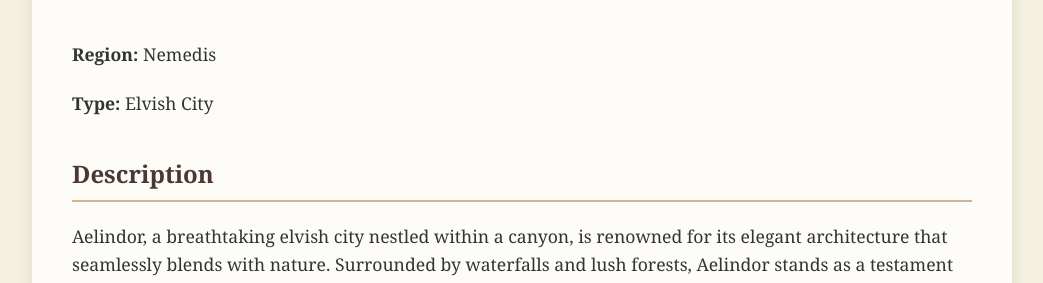
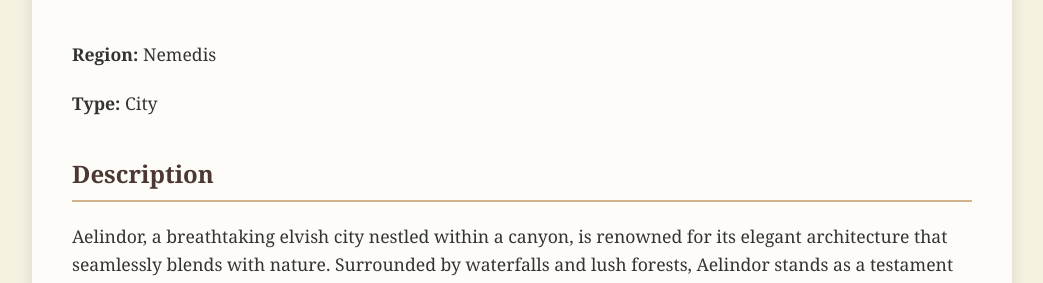
Before and after one commit to arcticblizzard/Myridia, a Jekyll site: the page built from locations/aelindor.md, in a window 1280 px wide and 900 px high, scrolled down 373 px. Shown: the part 169-452 px from the top of the window, without its empty margins (118-1161 px from the left). Built offline with Jekyll 4.4.1, drawn with Linux system fonts in a browser that asks for light colours.

Commit message:
Update aelindor.md

```diff
--- a/locations/aelindor.md
+++ b/locations/aelindor.md
@@ -4,8 +4,8 @@
 image: "file-nmHMnUIArzuxgTixSrZxwR4J"
 permalink: /locations/aelindor/
 region: "Nemedis"
-type: "Elvish City"
-coordinates: {}
+type: "City"
+coordinates: "6564,7640"
 description: "Aelindor, a breathtaking elvish city nestled within a canyon, is renowned for its elegant architecture that seamlessly blends with nature. Surrounded by waterfalls and lush forests, Aelindor stands as a testament to elven craftsmanship and harmony with the environment."
 ---
 
```
